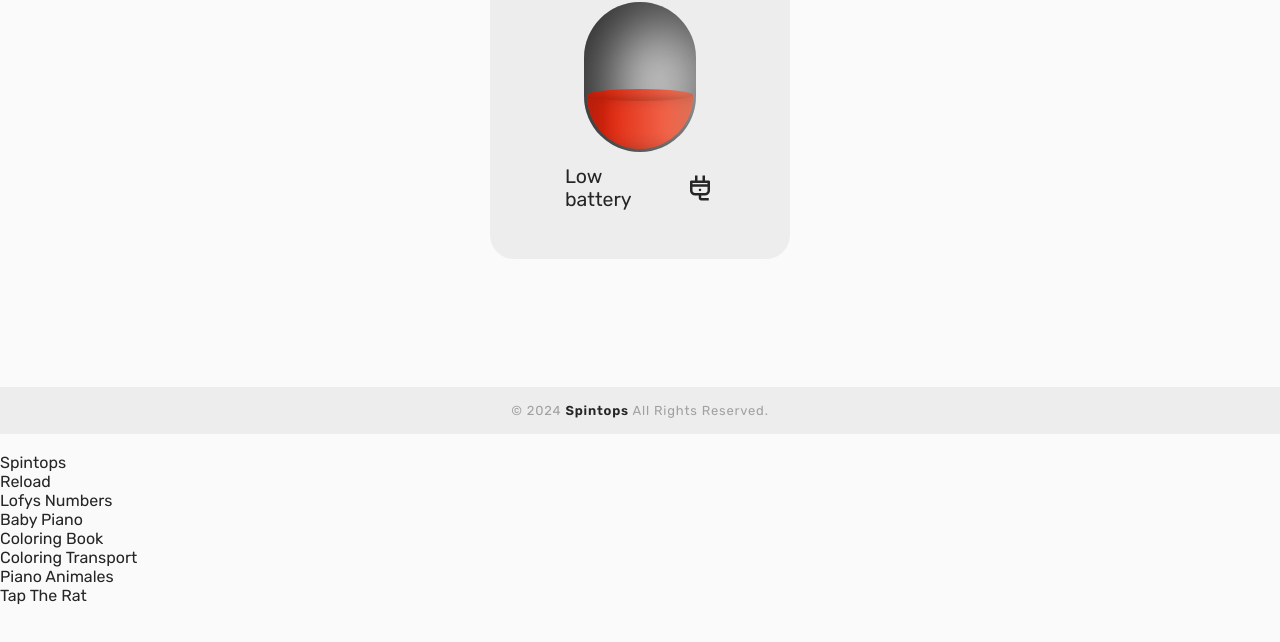
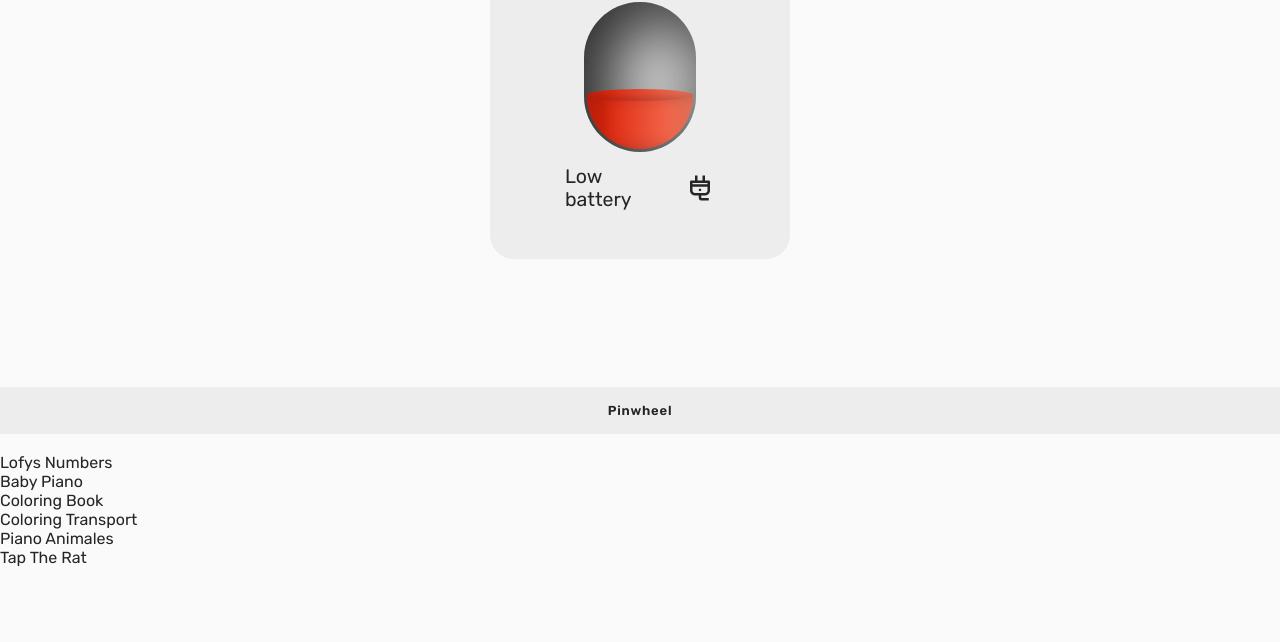
Before and after one commit to pnwh/pnwh.github.io, a plain HTML site: page index.html in a window 1280 px wide. Shown: the part 366-1008 px from the top of the page. Drawn offline with nearby package versions, Linux system fonts and the light colour scheme.

Commit message:
Update index.html

```diff
--- a/index.html
+++ b/index.html
@@ -7,7 +7,7 @@
         <link href="https://cdn.jsdelivr.net/npm/remixicon@2.5.0/fonts/remixicon.css" rel="stylesheet">
         <link rel="stylesheet" href="assets/scss/styles.css">
 
-        <title>Live Battery Percentage Indicator</title>
+        <title>Pinwheel</title>
     </head>
     <body>
         <div class="dark-theme-button">
@@ -34,9 +34,6 @@
             </div>
         </section>
 		<br>
-		<p>Spintops</p>
-		<a href="https://spintops.github.io/">Reload</a>
-		<br>
 		<a href="https://html5.gamedistribution.com/rvvASMiM/c8c411cdb89a4f7eb13444b0716e02fe/index.html">Lofys Numbers</a>
 		<br>
 		<a href="https://cdn2.kidmons.com/games/pianoonline/index.php">Baby Piano</a>
@@ -53,9 +50,7 @@
 		<br>
 		<br>
 		<br>
-        <div class="copyright">
-            &copy; 2024 <strong><a target="_blank" href="https://spintops.github.io/">Spintops</a></strong> All Rights Reserved.
-        </div>
+        <div class="copyright"><strong><a target="_blank" href="https://pnwh.github.io/">Pinwheel</a></strong></div>
         <script src="assets/js/main.js"></script>
     </body>
 </html>
```
